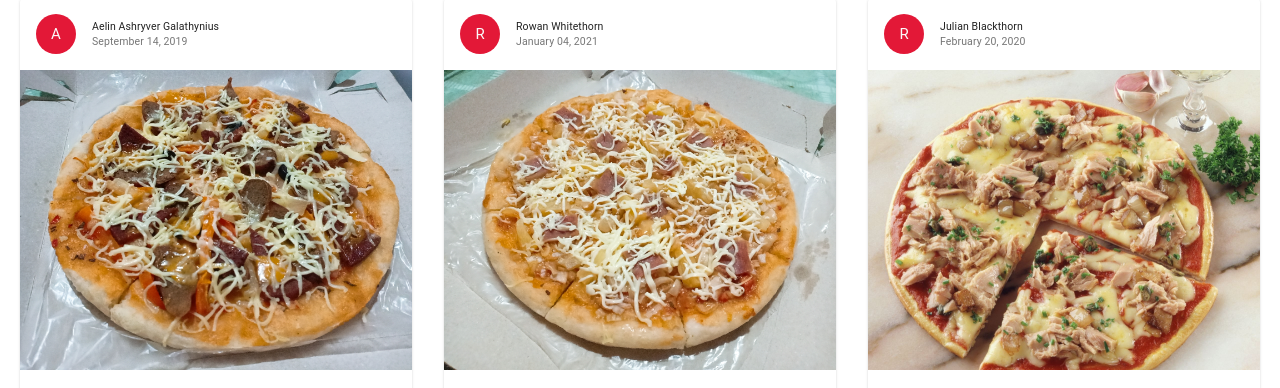
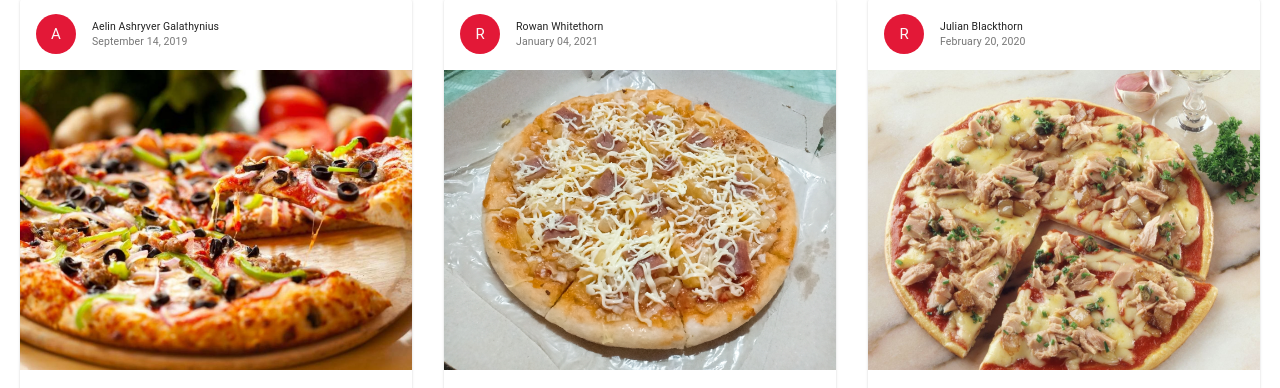
Before and after one commit to StarSoftwareDevelopers/my-app--AJC-PIZZA-, a React (Create React App) app: page / in a window 1280 px wide. Shown: the part 554-942 px from the top of the page. Built offline with nearby package versions, Linux system fonts and the light colour scheme; no server answers.

Commit message:
changed the picture

```diff
--- a/src/components/GridList/index.js
+++ b/src/components/GridList/index.js
@@ -12,7 +12,7 @@ import CardMedia from "@material-ui/core/CardMedia";
 import CardHeader from "@material-ui/core/CardHeader";
 import Avatar from "@material-ui/core/Avatar";
 
-import chickenpizza from "./../../assets/chickenpizza.jpg";
+import vegetablepizza from "./../../assets/vegetablepizza.jpg";
 import hawaiianpizza from "./../../assets/hawaiianpizza.jpg";
 import tunapizza from "./../../assets/tunapizza.jpg";
 
@@ -67,7 +67,7 @@ const Gallery = () => {
           <CardActionArea>
             <CardMedia
               className={classes.media}
-              image={chickenpizza}
+              image={vegetablepizza}
               title="Chicken Pizza"
             />
             <CardContent>
```
